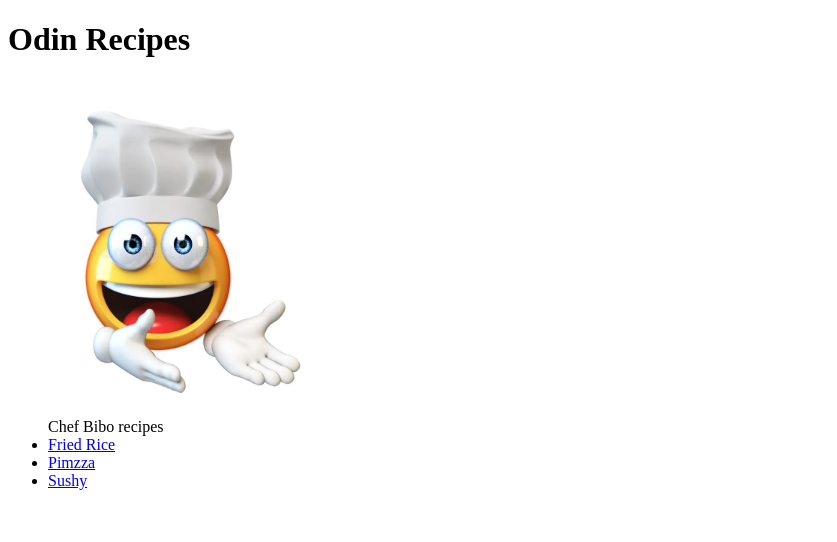
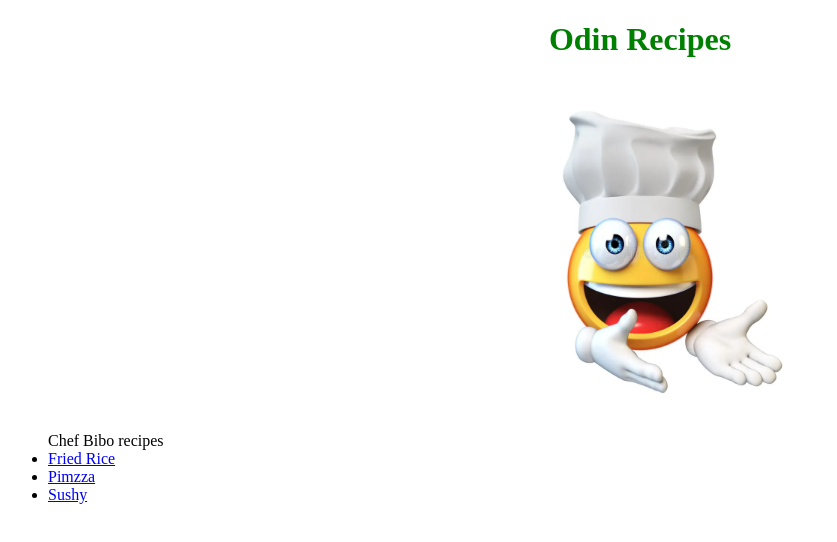
Before and after one commit to SoufianeGamra/odin-recipes, a plain HTML site: page index.html in a window 1280 px wide. Shown: the whole page, without its empty margins (0-837 px from the left). Drawn offline with Linux system fonts and the light colour scheme.

Commit message:
ADD CSS STYLE

```diff
--- a/index.html
+++ b/index.html
@@ -4,13 +4,14 @@
     <meta charset="UTF-8" />
     <meta name="viewport" content="width=device-width, initial-scale=1.0" />
     <title>Recipes</title>
+    <link rel="stylesheet" href="style/style.css" />
   </head>
   <body>
     <h1>Odin Recipes</h1>
     <br />
-    <img src="./images/chefbibo.webp" alt="chef Bibo" height="300" width="300" />
+    <img class="img" src="./images/chefbibo.webp" alt="chef Bibo" height="300" width="300" />
     <br />
-    <ul>
+    <ul class="titre">
       Chef Bibo recipes
       <li><a href="./recipes/friedrice.html" target="_blank" rel="noopener noreferrer">Fried Rice</a></li>
       <li><a href="./recipes/pizza.html" target="_blank" rel="noopener noreferrer">Pimzza</a></li>
--- /dev/null
+++ b/style/style.css
@@ -0,0 +1,10 @@
+h1 {
+  text-align: center;
+  color: green;
+}
+img {
+  align-items: center;
+  margin-left: auto;
+  margin-right: auto;
+  display: block;
+}
```
Also changed, not shown: recipes/friedrice.html (+1 -0 lines), recipes/pizza.html (+1 -0 lines), recipes/sushi.html (+2 -1 lines).
